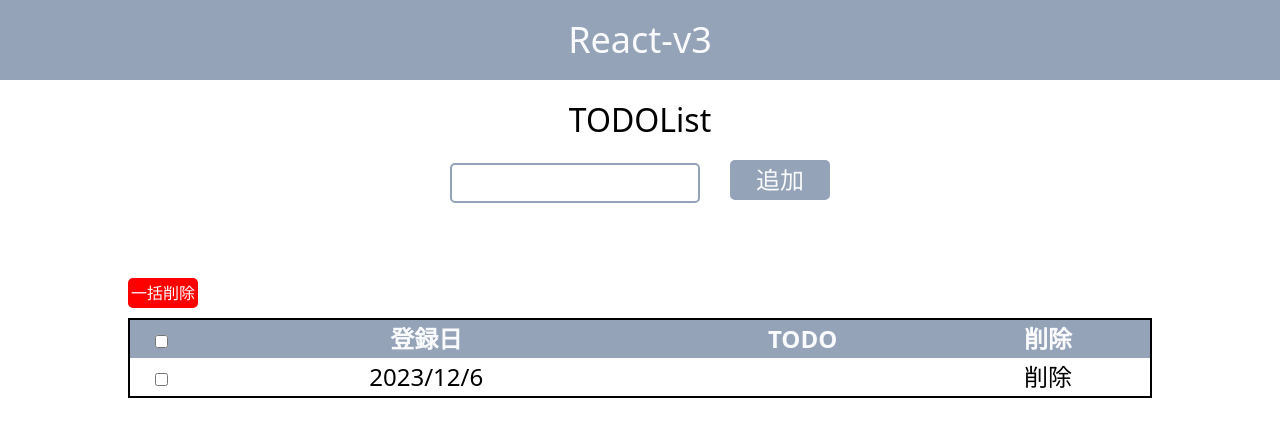
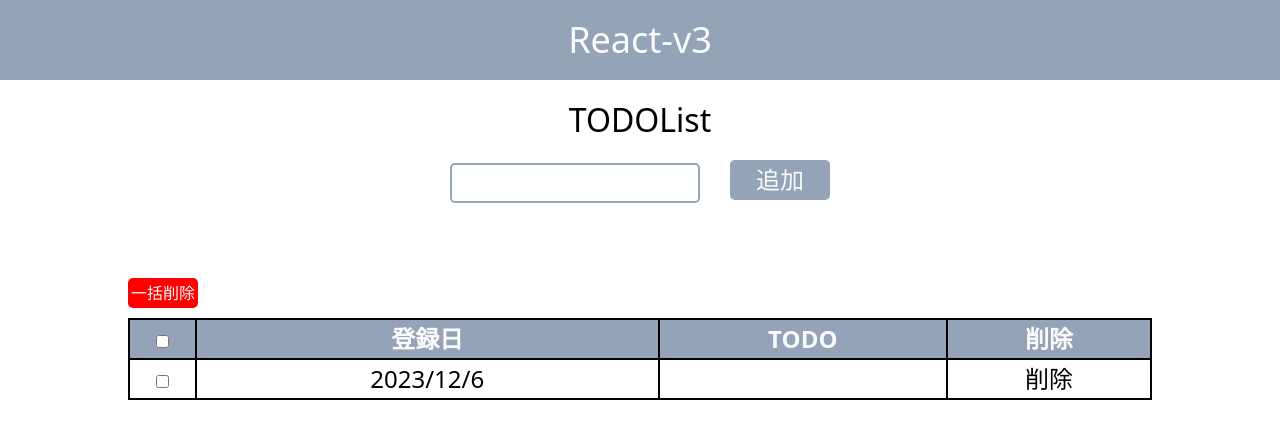
Before and after one commit to pj100-team/react-v3, a React (Create React App) app: page / in a window 1280 px wide. Both pictures are taken after a click on the button "追加". Shown: the top 438 px of the page. Built offline with nearby package versions, Linux system fonts and the light colour scheme.

Commit message:
表の見た目の修正

```diff
--- a/src/components/Table.tsx
+++ b/src/components/Table.tsx
@@ -30,7 +30,7 @@ const StyledTable = styled.table`
 const StyledThead = styled.thead``;
 const StyledTh = styled.th`
   background-color: #94a3b8;
-  color: #f9fafb;
+  border: solid 2px;
 `;
 const StyledDeleteButton = styled.button`
   background-color: red;
@@ -48,6 +48,18 @@ const StyledDiv = styled.div`
   padding-top: 30px;
   margin-top: 75px;
 `;
+const StyledTbody = styled.tbody`
+  border: solid 2px;
+`;
+const StyledTr = styled.tr`
+  border: solid 2px;
+`;
+const StyledP = styled.p`
+  color: #f9fafb;
+`;
+const StyledTd = styled.td`
+border: solid 2px;
+`
 
 const Table = ({
   checkedValue,
@@ -122,15 +134,21 @@ const Table = ({
                 }}
               />
             </StyledTh>
-            <StyledTh>登録日</StyledTh>
-            <StyledTh>TODO</StyledTh>
-            <StyledTh>削除</StyledTh>
+            <StyledTh>
+              <StyledP>登録日</StyledP>
+            </StyledTh>
+            <StyledTh>
+              <StyledP>TODO</StyledP>
+            </StyledTh>
+            <StyledTh>
+              <StyledP>削除</StyledP>
+            </StyledTh>
           </tr>
         </StyledThead>
-        <tbody>
+        <StyledTbody>
           {dataArray.map((item, index) => (
-            <tr key={index}>
-              <td>
+            <StyledTr key={index}>
+              <StyledTd>
                 <input
                   type="checkbox"
                   name={String(index)}
@@ -139,15 +157,15 @@ const Table = ({
                   }}
                   checked={checkedValue.includes(item.todo)}
                 />
-              </td>
-              <td>{item.date}</td>
-              <td>{item.todo}</td>
-              <td>
+              </StyledTd>
+              <StyledTd>{item.date}</StyledTd>
+              <StyledTd>{item.todo}</StyledTd>
+              <StyledTd>
                 <button onClick={() => deleteTask(index)}>削除</button>
-              </td>
-            </tr>
+              </StyledTd>
+            </StyledTr>
           ))}
-        </tbody>
+        </StyledTbody>
       </StyledTable>
     </StyledDiv>
   );
--- a/src/templates/practice5.tsx
+++ b/src/templates/practice5.tsx
@@ -62,7 +62,6 @@ const ToDoList = () => {
       setDataArray([{ date, todo }]);
     }
   };
-console.log(dataArray)
 
   return (
     <>
@@ -82,12 +81,13 @@ console.log(dataArray)
           追加
         </StyledButton>
         </CenteredContainer>
+        {dataArray.length ?
         <Table
           checkedValue={checkedValue}
           setCheckedValue={setCheckedValue}
           dataArray={dataArray}
           setDataArray={setDataArray}
-        />
+        /> : <></>}
     </>
   );
 };
```
